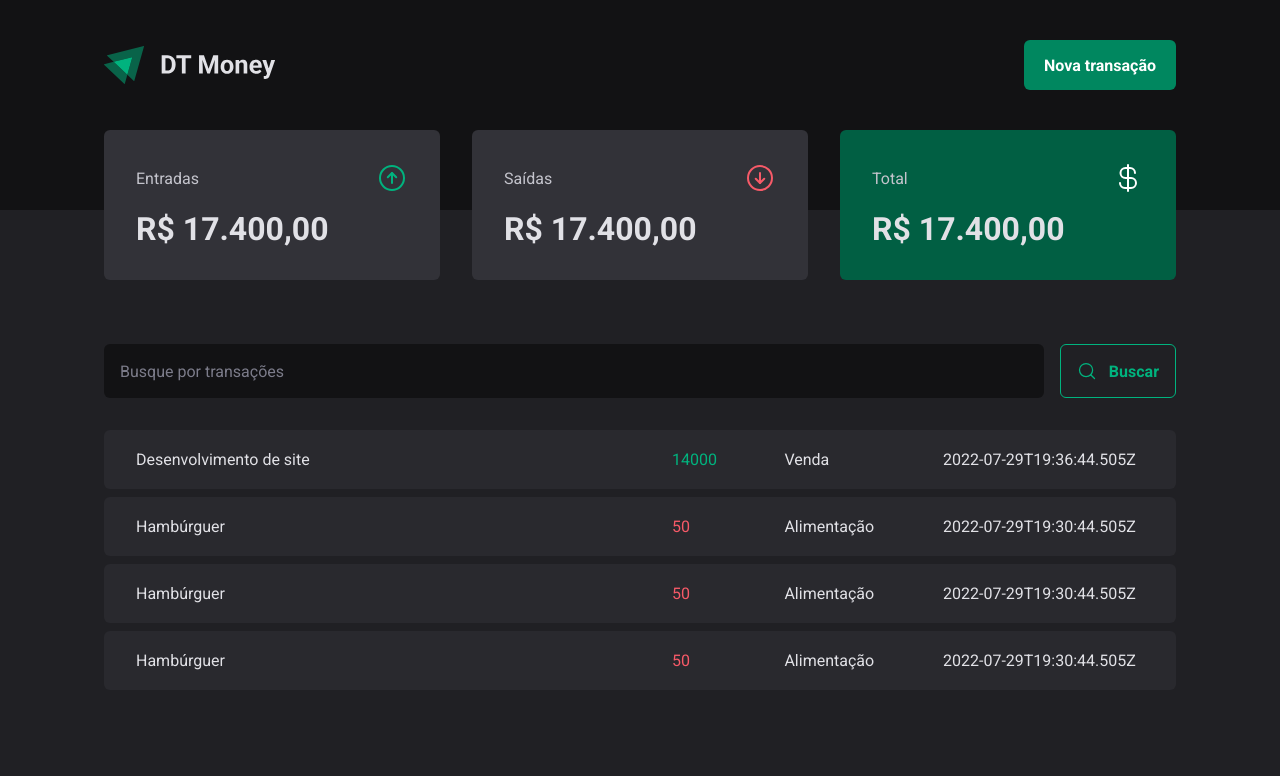
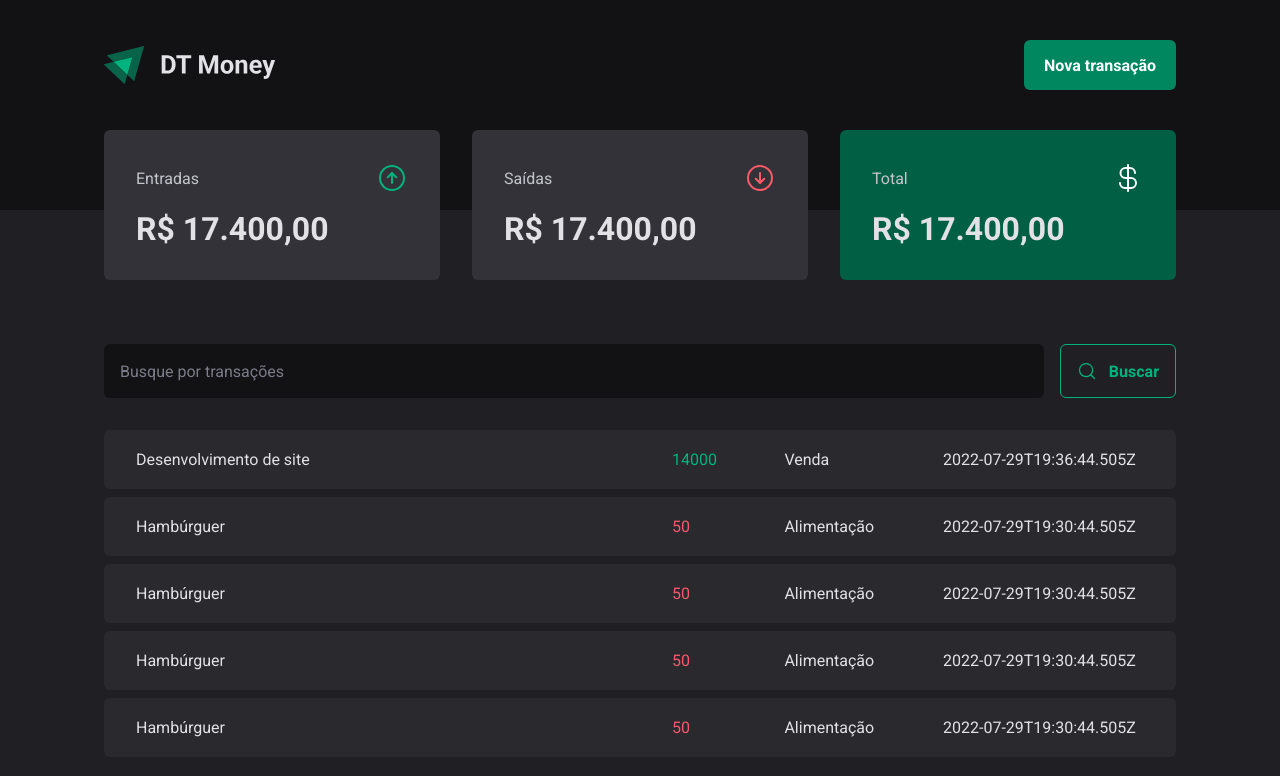
Before and after one commit to ALBENEDITO/RocketSeat_ReactJs_Projeto3, a React (Vite) app: page / in a window 1280 px wide. Shown: the top 776 px of the page. Built offline with nearby package versions, Linux system fonts and the light colour scheme; data requests are answered from the project's data file.

Commit message:
Usando o Map com set e useEffect

```diff
--- a/server.json
+++ b/server.json
@@ -31,6 +31,14 @@
         "category": "Alimentação",
         "price": 50,
         "createdAt": "2022-07-29T19:30:44.505Z"
+      },
+      {
+        "id": 5,
+        "description": "Hambúrguer",
+        "type": "outcome",
+        "category": "Alimentação",
+        "price": 50,
+        "createdAt": "2022-07-29T19:30:44.505Z"
       }
     ]
   }
--- a/src/pages/Transactions/index.tsx
+++ b/src/pages/Transactions/index.tsx
@@ -15,7 +15,7 @@ interface Transaction {
 
 export function Transactions() {
 
-  const [transactions, setTransactions] = useState<Transaction[]>([]);
+  const [transactions, setTransactions] = useState<Transaction[]>([]);// forma de passar a interface para função.
 
   async function loadTransactions() {
     const response = await fetch('http://localhost:3434/transactions')
```
